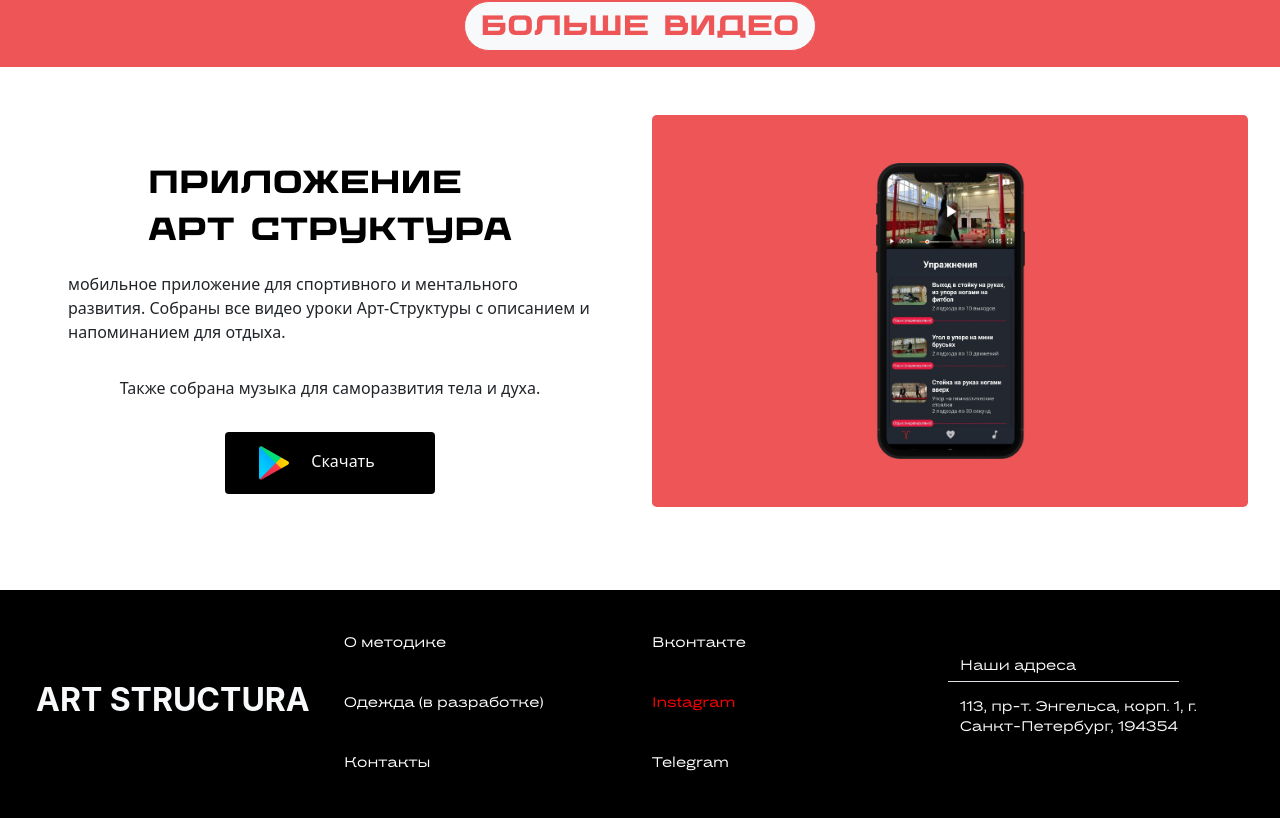
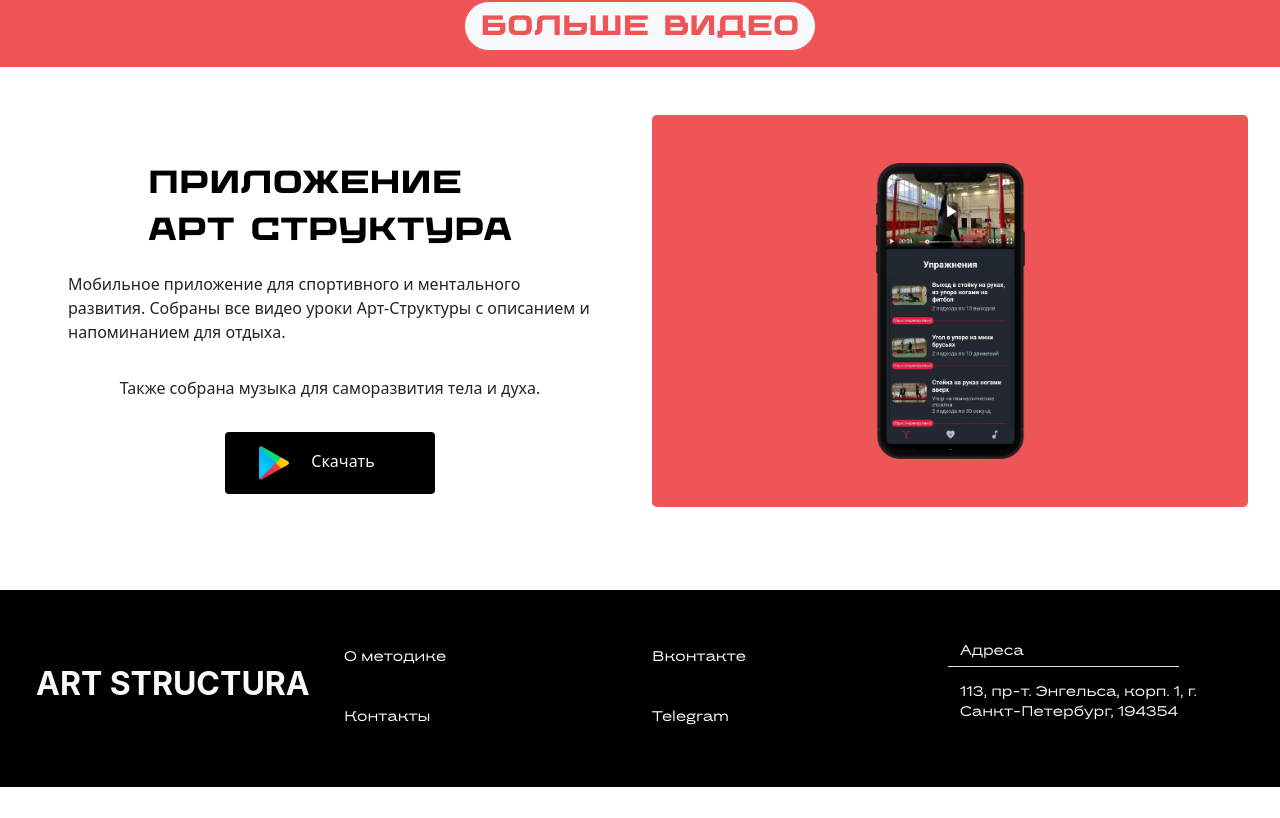
Before and after one commit to Pan4er/reactFrontArt, a React (Create React App) app: page / in a window 1280 px wide. Shown: the part 4650-5468 px from the top of the page. After the commit the page ends 5437 px from the top, so only its background shows below. Built offline with nearby package versions, Linux system fonts and the light colour scheme; some icons are missing.

Commit message:
delete inst, clothes

```diff
--- a/src/components/Footer.jsx
+++ b/src/components/Footer.jsx
@@ -9,16 +9,16 @@
         </Col>
         <Col className='d-flex row gap-3 gap-md-5'>
             <a style={{cursor: "pointer", textDecoration: "none", color: "white"}} className="fs-regular" href="/about-us">О методике</a>
-            <a style={{cursor: "pointer", textDecoration: "none", color: "white"}} className="fs-regular" href="#">Одежда (в разработке)</a>
+
             <a style={{cursor: "pointer", textDecoration: "none", color: "white"}} className="fs-regular" href="/contacts">Контакты</a>
         </Col>
         <Col className='d-flex row gap-3 gap-md-5'>
             <a style={{cursor: "pointer", textDecoration: "none", color: "white"}} className="fs-regular" href="https://vk.com/art_structura">Вконтакте</a>
-            <a style={{cursor: "pointer", textDecoration: "none", color: "red"}} className="fs-regular" href="https://www.instagram.com/art_structura/">Instagram</a>
+
             <a style={{cursor: "pointer", textDecoration: "none", color: "white"}} className="fs-regular" href="https://t.me/art_structura1">Telegram</a>
         </Col>
         <Col className='d-flex row'>
-            <p className="fs-regular border-bottom border-light w-75 py-2">Наши адреса</p>
+            <p className="fs-regular border-bottom border-light w-75 py-2">Адреса</p>
             <p className="fs-regular" style={{lineHeight: "20px"}}>113, пр-т. Энгельса, корп. 1, г. Санкт-Петербург, 194354</p>
         </Col>
     </Row>
--- a/src/components/MainPage/AppPreview.jsx
+++ b/src/components/MainPage/AppPreview.jsx
@@ -11,9 +11,9 @@
             <Col className='d-flex flex-wrap align-content-center justify-content-center my-3 my-md-5 gap-3 px-5'>
                 <div>
                     <h2 className='wadik text-dark'>Приложение</h2>
-                    <h2 className='wadik text-dark'>арт структура</h2>
+                    <h2 className='wadik text-dark'>Арт структура</h2>
                 </div>
-                <p>мобильное приложение для спортивного и ментального развития. Собраны все видео уроки Арт-Структуры с описанием и напоминанием для отдыха.
+                <p>Мобильное приложение для спортивного и ментального развития. Собраны все видео уроки Арт-Структуры с описанием и напоминанием для отдыха.
                 </p>
                 <p>
                     Также собрана музыка для саморазвития тела и духа.
--- a/src/pages/Contacts.jsx
+++ b/src/pages/Contacts.jsx
@@ -27,11 +27,6 @@
                 <Icon icon="el:vkontakte"/>
               </a>
               <a
-                href='https://www.instagram.com/art_structura/'
-                style={{color: "white"}}>
-                <Icon icon="akar-icons:instagram-fill"/>
-              </a>
-              <a
                 href='https://www.youtube.com/channel/UCEOKXEd7Kr4lSYkOkjq70aw'
                 style={{color: "white"}}>
                 <Icon icon="akar-icons:youtube-fill"/>
```
